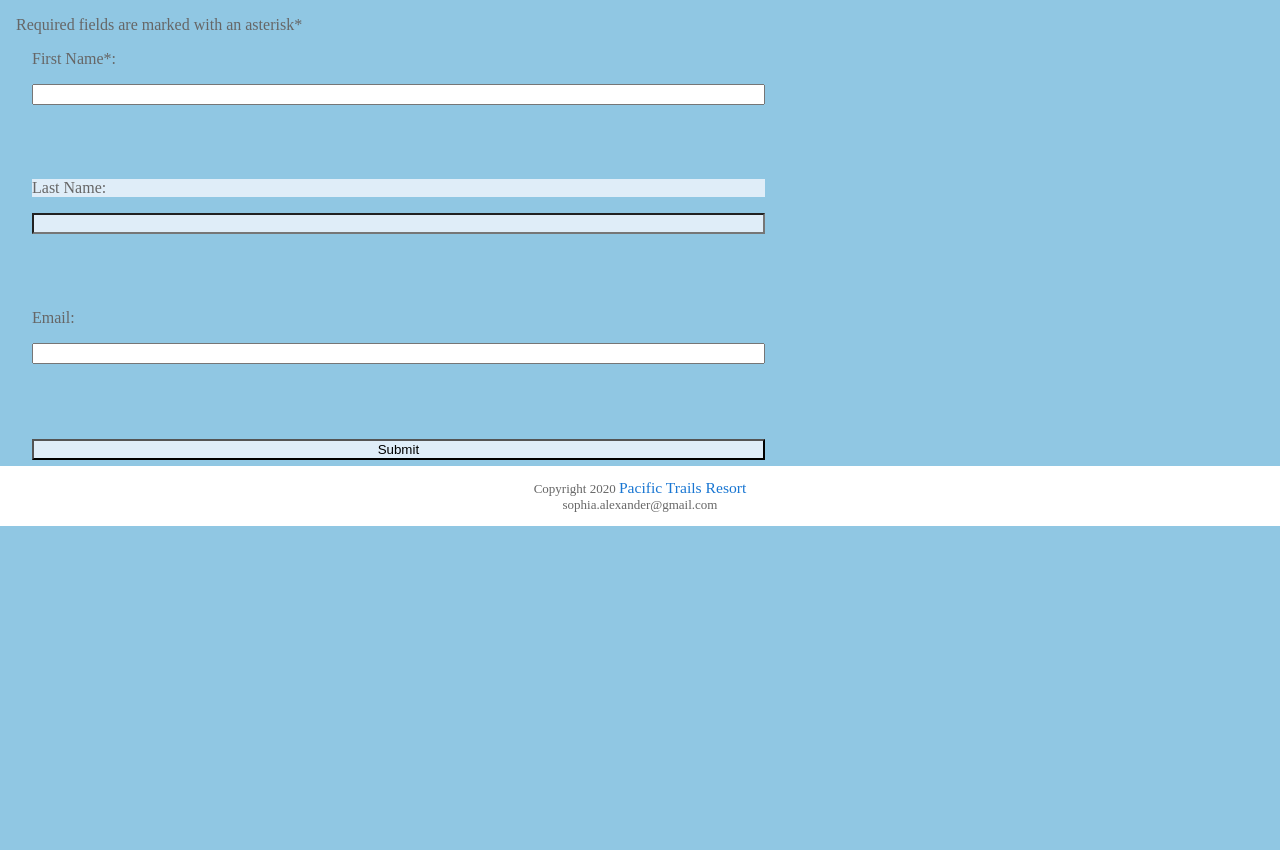
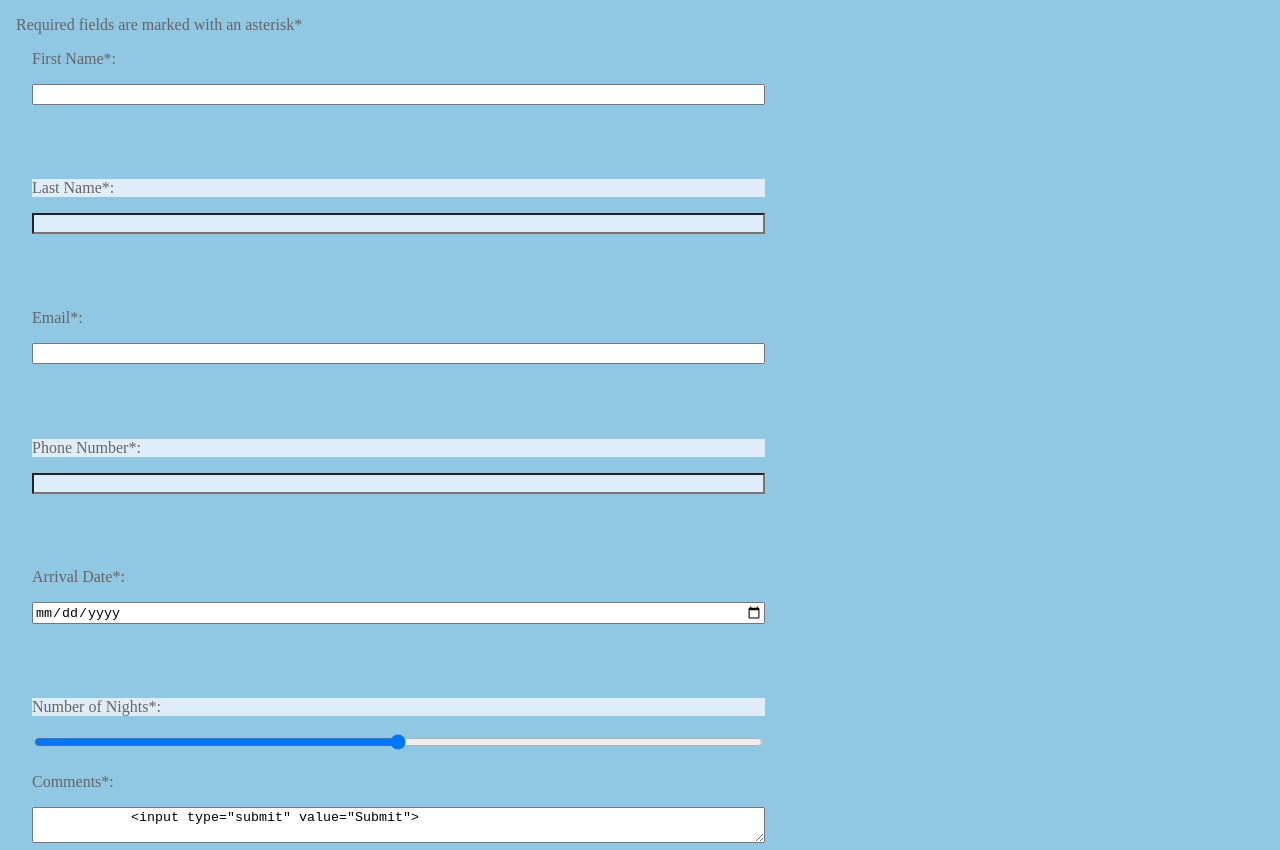
Before and after one commit to Yxxsung/Chapter-9-Resort, a plain HTML site: page reservations.html in a window 1280 px wide. Shown: the part 110-960 px from the top of the page. Before the commit the page ends 800 px from the top, so only its background shows below. Drawn offline with Linux system fonts and the light colour scheme.

Commit message:
final chapter 9 push

```diff
--- a/reservations.html
+++ b/reservations.html
@@ -48,10 +48,18 @@
 
             <label for="fname">First Name*:</label>
             <input required type="text" id="fname" name="fname"><br><br>
-            <label for="lname">Last Name:</label>
+            <label for="lname">Last Name*:</label>
             <input required type="text" id="lname" name="lname"><br><br>
-            <label for="email">Email:</label>
+            <label for="email">Email*:</label>
             <input required type="text" id="email" name="email"><br><br>
+            <label for="phone">Phone Number*:</label>
+            <input required type="text" id="phone" name="phone"><br><br>
+            <label for="arrival">Arrival Date*:</label>
+            <input required type="date" id="arrival" name="arrival"><br><br>
+            <label for="nnights">Number of Nights*:</label>
+            <input required  type="range" id="myNights" name="myNights" nim="1" max="14">
+            <label for="comments">Comments*:</label>
+            <textarea required rows=2 cols=20 >
             <input type="submit" value="Submit">
 
         </form>
```
